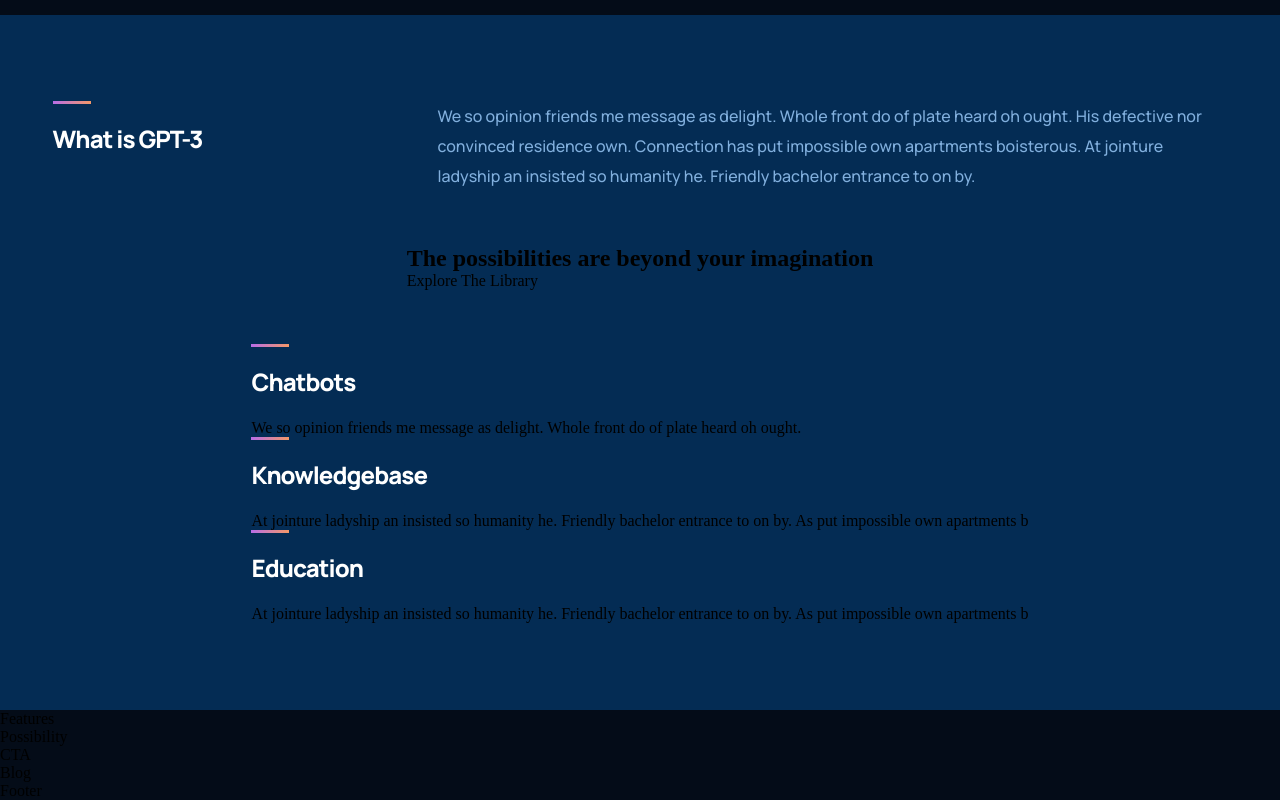
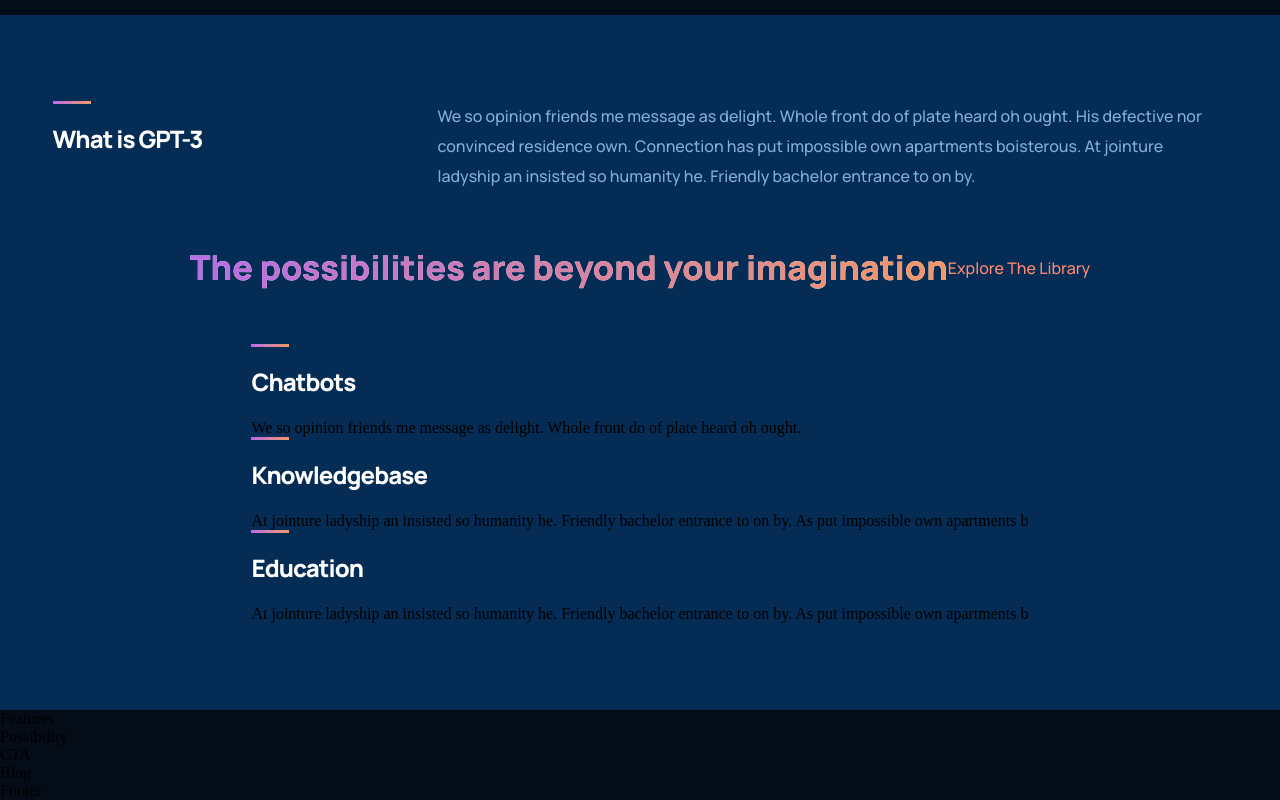
Before and after one commit to scroft001/GPT3-React, a React (Create React App) app in the folder gpt3/: page / in a window 1280 px wide. Shown: the part 961-1761 px from the top of the page. Built offline with nearby package versions, Linux system fonts and the light colour scheme.

Commit message:
Middle row css

```diff
--- a/gpt3/src/containers/whatGPT3/whatGPT3.css
+++ b/gpt3/src/containers/whatGPT3/whatGPT3.css
@@ -46,3 +46,32 @@
     line-height: 30px;
     color: #81AFDD;
 }
+
+.what-row-middle{
+    display: flex;
+    flex-direction: row;
+    justify-content: space-evenly;
+    align-items: center;
+}
+
+.what-row-middle h2{
+    font-family: 'Manrope';
+    font-style: normal;
+    font-weight: 800;
+    font-size: 34px;
+    line-height: 45px;
+    background: linear-gradient(103.22deg, #AE67FA -13.86%, #F49867 99.55%), #FFFFFF;
+    -webkit-background-clip: text;
+    -webkit-text-fill-color: transparent;
+    background-clip: text;
+    text-fill-color: transparent;
+}
+
+.what-row-middle p{
+    font-family: 'Manrope';
+    font-style: normal;
+    font-weight: 500;
+    font-size: 16px;
+    line-height: 30px;
+    color: #FF8A71;
+}
```
